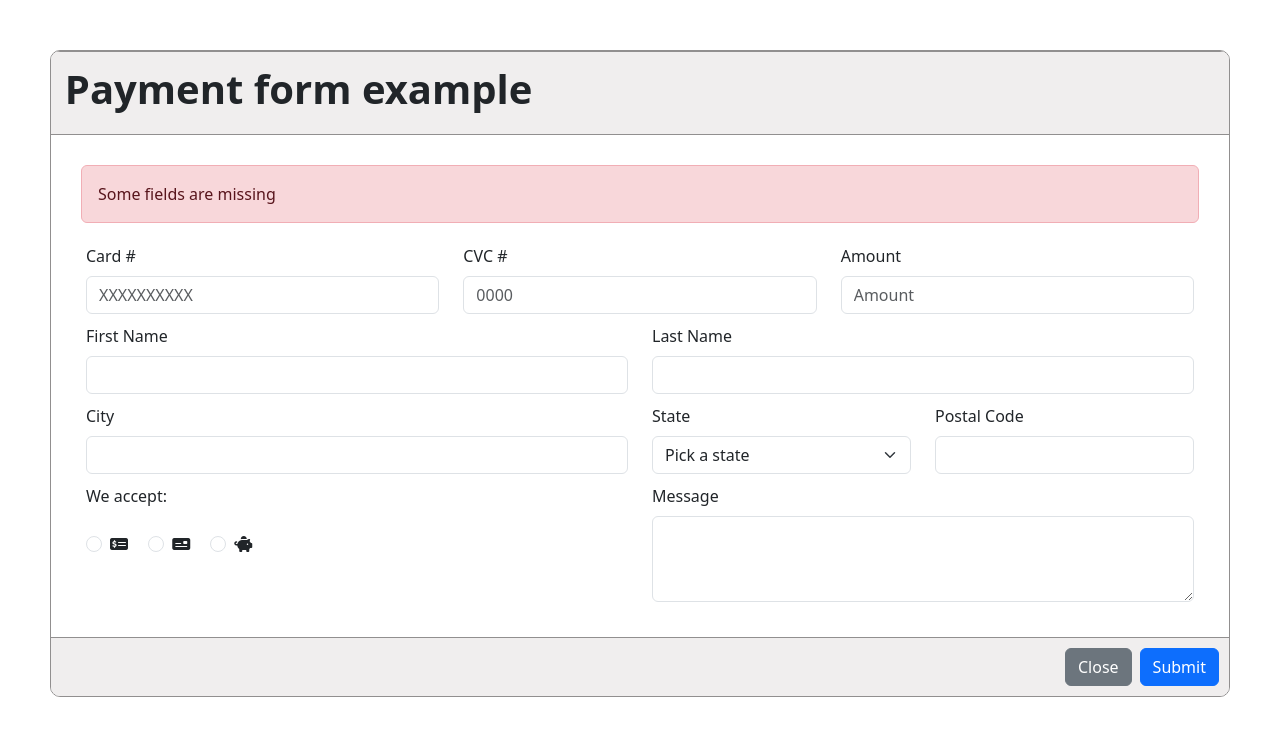
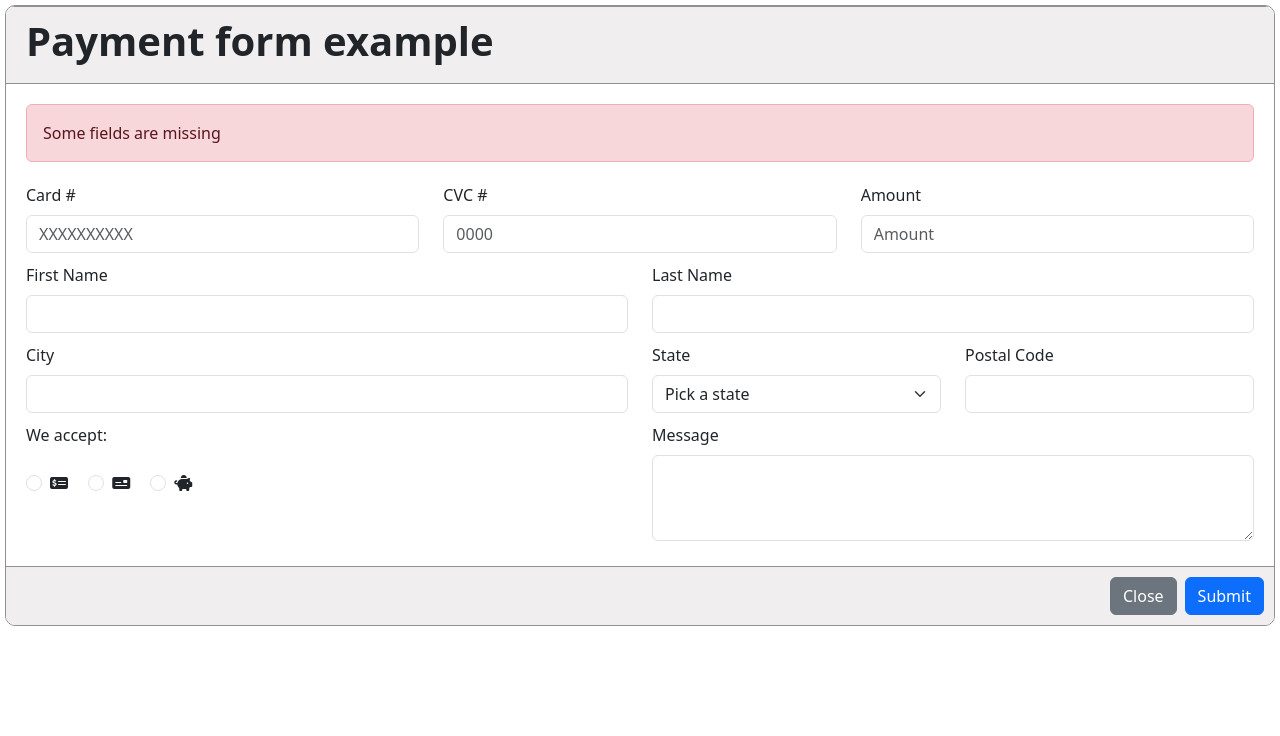
Before and after one commit to 4GeeksAcademy/fs-pt-105-From-HTML5, a plain HTML site: page index.html in a window 1280 px wide. Drawn offline with nearby package versions, Linux system fonts and the light colour scheme.

Commit message:
primer commit

```diff
--- a/index.html
+++ b/index.html
@@ -3,7 +3,7 @@
 <head>
     <meta charset="UTF-8">
     <meta name="viewport" content="width=device-width, initial-scale=1.0">
-    <title>Document</title>
+    <title>Form HTML5</title>
     <link href="styles.css" rel="stylesheet">
     <link href="https://cdn.jsdelivr.net/npm/bootstrap@5.3.3/dist/css/bootstrap.min.css" rel="stylesheet" integrity="sha384-QWTKZyjpPEjISv5WaRU9OFeRpok6YctnYmDr5pNlyT2bRjXh0JMhjY6hW+ALEwIH" crossorigin="anonymous">
     <link rel="stylesheet" href="https://cdnjs.cloudflare.com/ajax/libs/font-awesome/6.7.2/css/all.min.css" integrity="sha512-Evv84Mr4kqVGRNSgIGL/F/aIDqQb7xQ2vcrdIwxfjThSH8CSR7PBEakCr51Ck+w+/U6swU2Im1vVX0SVk9ABhg==" crossorigin="anonymous" referrerpolicy="no-referrer" />
@@ -12,50 +12,50 @@
 <body>
     <form class="group">
         <div class="row head1">
-            <div class="col">
+            <div class="col-sm-12 col-md-12 col-xl-12">
                 <h1><strong>Payment form example</strong></h1>
             </div>
         </div>
 
         <div class="formu">
-            <div class="alert alert-danger" role="alert">
+            <div class="alert alert-danger col-sm-12 col-md-12 col-xl-12" role="alert">
                 Some fields are missing
             </div>
 
             <div class="row">
-                <div class="col">
+                <div class="col-sm-12 col-md-4 col-xl-4">
                     <label for="exampleDataList" class="form-label">Card #</label>
                     <input type="number" min="16" max="16" class="form-control" list="datalistOptions" id="exampleDataList" placeholder="XXXXXXXXXX">
                 </div>
 
-                <div class="col">
+                <div class="col-sm-12 col-md-4 col-xl-4">
                     <label for="exampleDataList" class="form-label">CVC #</label>
                     <input type="number" min="3" max="4" class="form-control" list="datalistOptions" id="exampleDataList" placeholder="0000">
                 </div>
 
-                <div class="col">
+                <div class="col-sm-12 col-md-4 col-xl-4">
                     <label for="exampleDataList" class="form-label">Amount</label>
                     <input type="number" class="form-control" list="datalistOptions" id="exampleDataList" placeholder="Amount">
                 </div>
             </div>
 
             <div class="row">
-                <div class="col">
+                <div class="col-sm-12 col-md-6 col-xl-6">
                     <label for="exampleDataList" class="form-label">First Name</label>
                     <input type="text" minlength="2" maxlength="15" class="form-control" list="datalistOptions" id="exampleDataList">
                 </div>
 
-                <div class="col">
+                <div class="col-sm-12 col-md-6 col-xl-6">
                     <label for="exampleDataList" class="form-label">Last Name</label>
                     <input type="text" minlength="2" maxlength="15" class="form-control" list="datalistOptions" id="exampleDataList">
                 </div>
             </div>
             <div class="row">
-                <div class="col-6">
+                <div class="col-sm-12 col-md-6 col-xl-6">
                     <label for="exampleDataList" class="form-label">City</label>
                     <input type="text" minlength="2" maxlength="15" class="form-control" list="datalistOptions" id="exampleDataList">
                 </div>
-                <div class="col-3" class="d-flex flex-row">
+                <div class="col-sm-12 col-md-3 col-xl-3">
                     <label for="exampleDataList" class="form-label">State</label>
                     <select class="form-select" aria-label="Default select example">
                         <option selected>Pick a state</option>
@@ -64,13 +64,13 @@
                         <option value="3">Three</option>
                       </select>
                 </div>
-                <div class="col-3" class="d-flex flex-row">
+                <div class="col-sm-12 col-md-3 col-xl-3">
                     <label for="exampleDataList" class="form-label">Postal Code</label>
                     <input type="number" max="5" class="form-control" list="datalistOptions" id="exampleDataList">
                 </div>
             </div>
             <div class="row">
-                <div class="col-6" >
+                <div class="col-sm-12 col-md-6 col-xl-6" >
                     <label> We accept:</label><br><br>
                         <div class="form-check form-check-inline">
                             <input class="form-check-input" type="radio" name="inlineRadioOptions" id="inlineRadio1" value="option1">
@@ -91,7 +91,7 @@
                             </label>
                       </div>
                 </div>
-                <div class="col-6 type="text" maxlength="50"">
+                <div class="col-sm-12 col-md-6 col-xl-6" type="text" maxlength="50">
                     <label for="exampleFormControlTextarea1" class="form-label">Message</label>
                     <textarea class="form-control" id="exampleFormControlTextarea1" rows="3"></textarea>
                 </div>
--- a/styles.css
+++ b/styles.css
@@ -1,7 +1,7 @@
 body{
-    padding: 50px;
+    padding: 5px;
 }
-.row{
+.col-sm-12{
     padding: 5px;
 }
 .group{
@@ -16,12 +16,13 @@ body{
     background-color:rgb(240, 238, 238);
     border: 1px solid rgb(145, 143, 143);
     margin: 10px;
-    padding: 1cqi;
+    padding: 5px;
+    padding-left: 19px;
     border-radius: 10px;
 }
 .formu{
     margin: 10px;
-    padding: 20px;
+    padding: 10px;
 }
 .butt{
     background-color:rgb(240, 238, 238);
```
